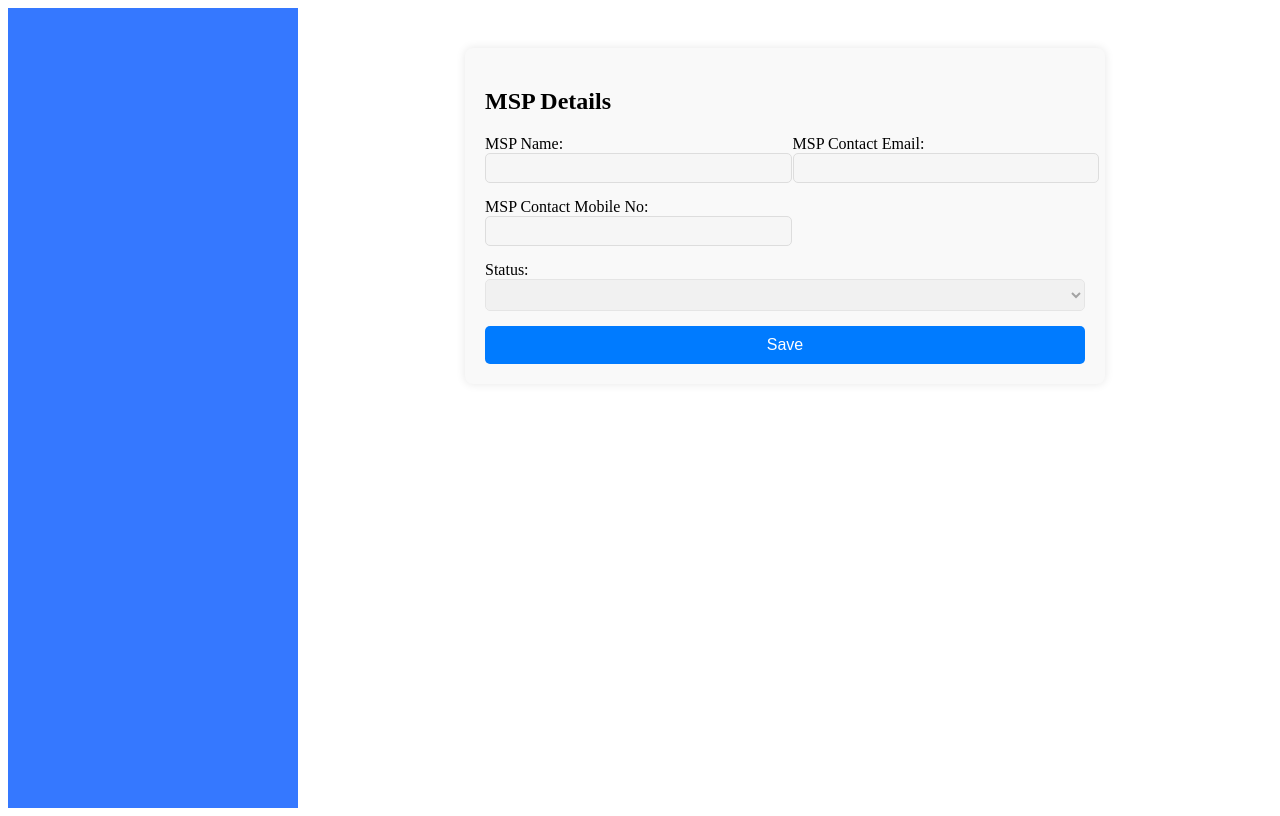
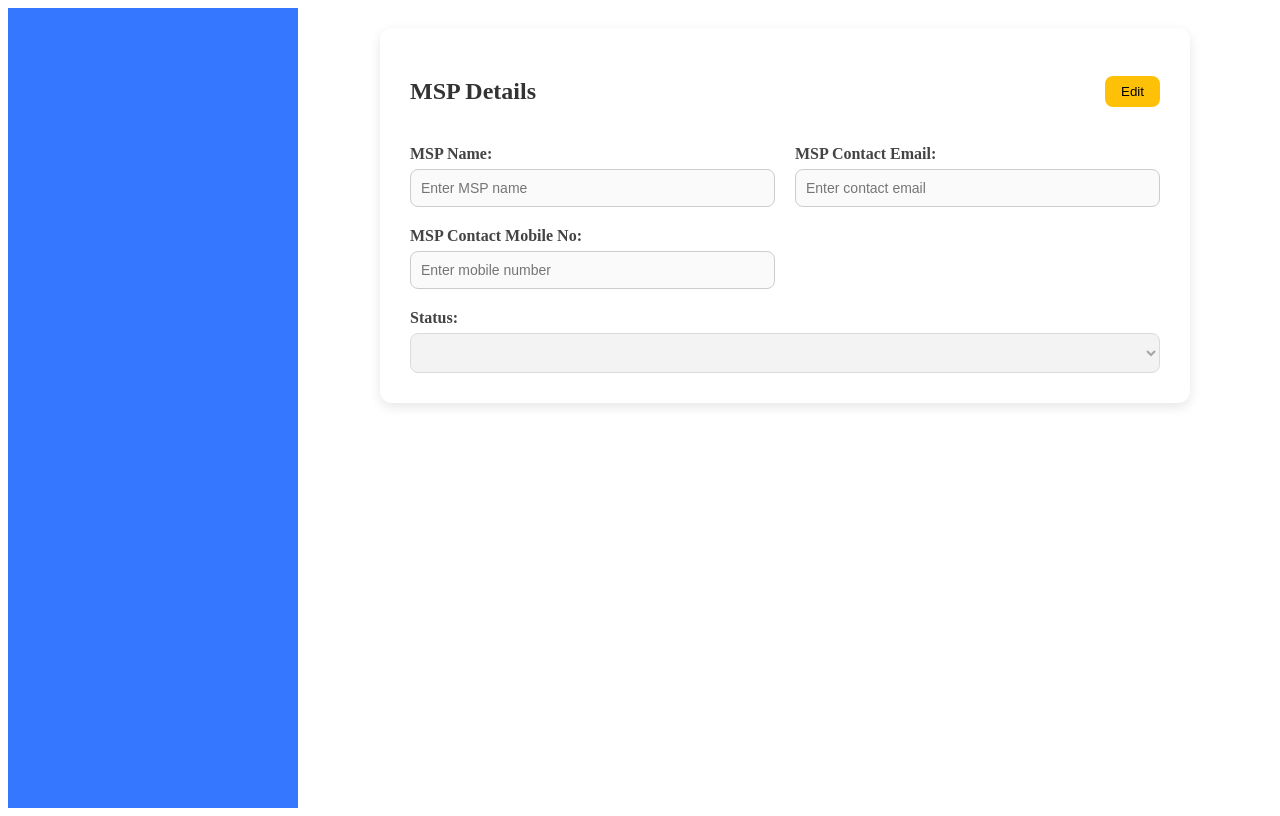
Before and after one commit to Sampath3128/Vendor_App, an Angular app in the folder vendor-management-app/: page /vendor-edit-msp-details in a window 1280 px wide. Built offline with nearby package versions, Linux system fonts and the light colour scheme; no server answers.

Commit message:
MSP Details - Completion

```diff
--- a/vendor-management-app/src/app/vendor-management/vendor-registration/msp-details/msp-details.component.css
+++ b/vendor-management-app/src/app/vendor-management/vendor-registration/msp-details/msp-details.component.css
@@ -1,16 +1,43 @@
-.form-container {
-    max-width: 600px;
-    margin: 20px auto;
-    padding: 20px;
-    background: #f9f9f9;
+.basic-details-container {
+  max-width: 750px;
+  margin: 0 auto;
+  padding: 30px;
+  background-color: #ffffff;
+  border-radius: 12px;
+  box-shadow: 0 4px 12px rgba(0, 0, 0, 0.1);
+}
+
+.form-header {
+  display: flex;
+  justify-content: space-between;
+  align-items: center;
+  margin-bottom: 20px;
+}
+
+.form-header h2 {
+  font-size: 24px;
+  color: #333;
+}
+
+.edit-button {
+  padding: 8px 16px;
+  background-color: #ffc107;
+  color: #000;
+  font-weight: 500;
+  border: none;
   border-radius: 8px;
-    box-shadow: 0px 0px 10px rgba(0, 0, 0, 0.1);
+  cursor: pointer;
+  transition: background-color 0.3s ease;
+}
+
+.edit-button:hover {
+  background-color: #e0a800;
 }
 
 .form-grid {
   display: grid;
   grid-template-columns: 1fr 1fr;
-    gap: 15px;
+  gap: 20px;
 }
 
 .form-group {
@@ -18,31 +45,68 @@
   flex-direction: column;
 }
 
-  .full-width {
+.form-group.full-width {
   grid-column: span 2;
 }
 
-  input[type="text"], input[type="email"], input[type="password"], input[type="file"], select {
-    border: 1px solid #ddd;
-    padding: 6px;
-    border-radius: 5px;
-    width: 100%;
-    font-size: 14px;
+label {
+  margin-bottom: 6px;
+  font-weight: 600;
+  color: #444;
 }
 
-  button {
-    width: 100%;
-    margin-top: 15px;
+input,
+select {
   padding: 10px;
-    background-color: #007bff;
-    color: white;
+  font-size: 14px;
+  border-radius: 8px;
+  border: 1px solid #ccc;
+  transition: border-color 0.3s ease;
+}
+
+input:focus,
+select:focus {
+  border-color: #007bff;
+  outline: none;
+}
+
+.button-row {
+  margin-top: 25px;
+  text-align: right;
+  display: flex;
+  justify-content: flex-end;
+  gap: 10px;
+}
+
+button[type="submit"],
+.cancel-btn {
+  padding: 10px 20px;
   font-size: 16px;
   border: none;
-    border-radius: 5px;
+  border-radius: 8px;
   cursor: pointer;
+  transition: background-color 0.3s ease;
+}
+
+button[type="submit"] {
+  background-color: #007bff;
+  color: #fff;
+}
+
+button[type="submit"]:hover {
+  background-color: #0056b3;
+}
+
+.cancel-btn {
+  background-color: #dc3545;
+  color: #fff;
+}
+
+.cancel-btn:hover {
+  background-color: #c82333;
 }
 
 button:disabled {
-    background-color: #ccc;
+  background-color: #b0c4de;
   cursor: not-allowed;
 }
--- a/vendor-management-app/src/app/vendor-management/vendor-registration/msp-details/msp-details.component.html
+++ b/vendor-management-app/src/app/vendor-management/vendor-registration/msp-details/msp-details.component.html
@@ -1,25 +1,29 @@
-<div class="form-container">
-  <h2>MSP Details</h2>
+<div class="basic-details-container">
+  <div class="form-header">
+    <h2>MSP Details</h2>
+    <button *ngIf="!isEditMode" class="edit-button" (click)="enableEditMode()">Edit</button>
+  </div>
+
   <form [formGroup]="mspDetailsForm" (ngSubmit)="onSubmit()">
     <div class="form-grid">
       <div class="form-group">
         <label>MSP Name:</label>
-        <input formControlName="mspName" type="text" required />
+        <input formControlName="mspName" type="text" placeholder="Enter MSP name" [disabled]="!isEditMode" />
       </div>
 
       <div class="form-group">
         <label>MSP Contact Email:</label>
-        <input formControlName="contactemail" type="email" required />
+        <input formControlName="contactemail" type="email" placeholder="Enter contact email" [disabled]="!isEditMode" />
       </div>
 
       <div class="form-group">
         <label>MSP Contact Mobile No:</label>
-        <input formControlName="mspContactMobileNo" type="text" required />
+        <input formControlName="mspContactMobileNo" type="text" placeholder="Enter mobile number" [disabled]="!isEditMode" />
       </div>
 
       <div class="form-group full-width">
         <label>Status:</label>
-        <select formControlName="status">
+        <select formControlName="status" [disabled]="!isEditMode">
           <option value="Pending">Pending</option>
           <option value="Verified">Verified</option>
           <option value="Rejected">Rejected</option>
@@ -27,6 +31,9 @@
       </div>
     </div>
 
-    <button type="submit" [disabled]="mspDetailsForm.invalid">Save</button>
+    <div class="button-row" *ngIf="isEditMode">
+      <button type="submit" [disabled]="mspDetailsForm.invalid">Save</button>
+      <button type="button" class="cancel-btn" (click)="cancelEdit()">Cancel</button>
+    </div>
   </form>
 </div>
--- a/vendor-management-app/src/app/vendor-management/vendor-registration/msp-details/msp-details.component.ts
+++ b/vendor-management-app/src/app/vendor-management/vendor-registration/msp-details/msp-details.component.ts
@@ -48,6 +48,19 @@ export class MspDetailsComponent implements OnInit {
     })
   }
 
+  enableEditMode() {
+    this.isEditMode = true;
+    this.mspDetailsForm.enable();
+  }
+
+  cancelEdit() {
+    if (this.originalFormValues) {
+      this.mspDetailsForm.setValue(this.originalFormValues);
+    }
+    this.isEditMode = false;
+    this.mspDetailsForm.disable();
+  }
+
   saveOriginalValues() {
     this.originalFormValues = { ...this.mspDetailsForm.value };
   }
```
Lines whose indentation alone changed are shown as unchanged.
